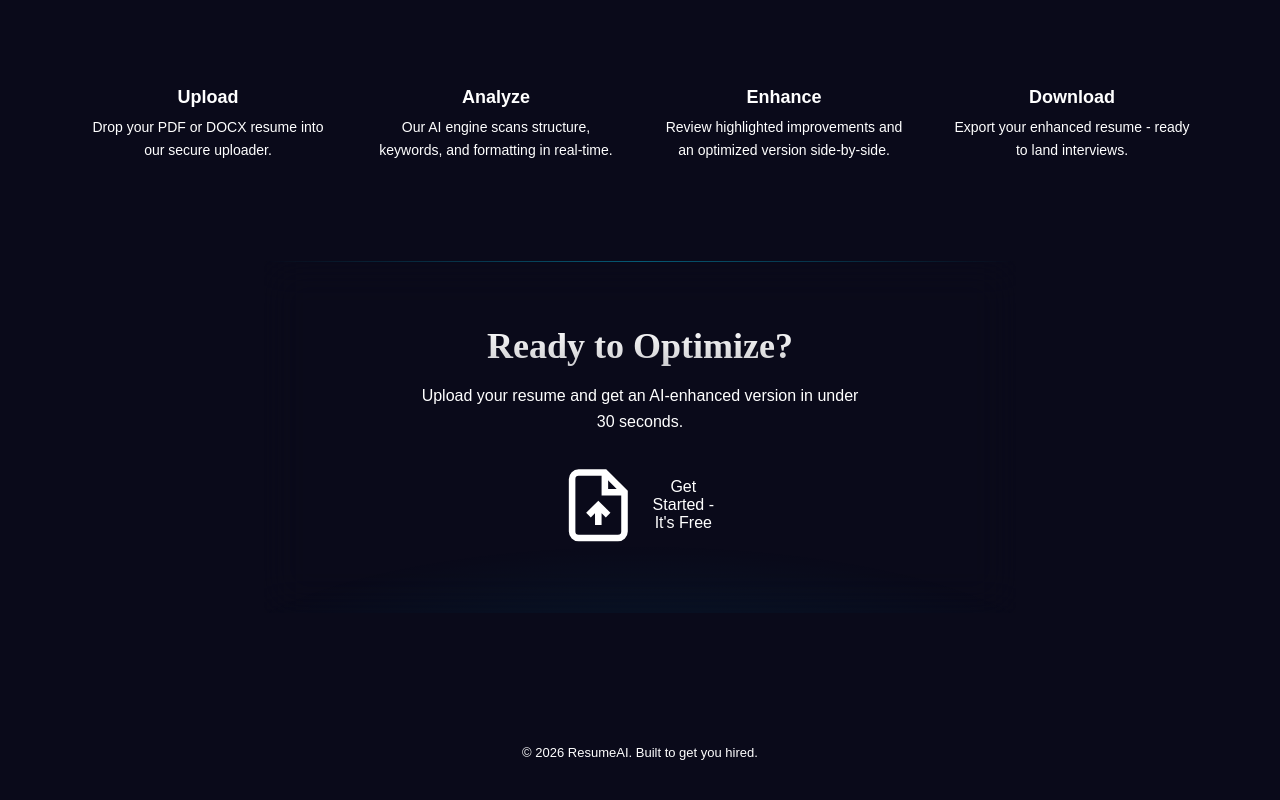
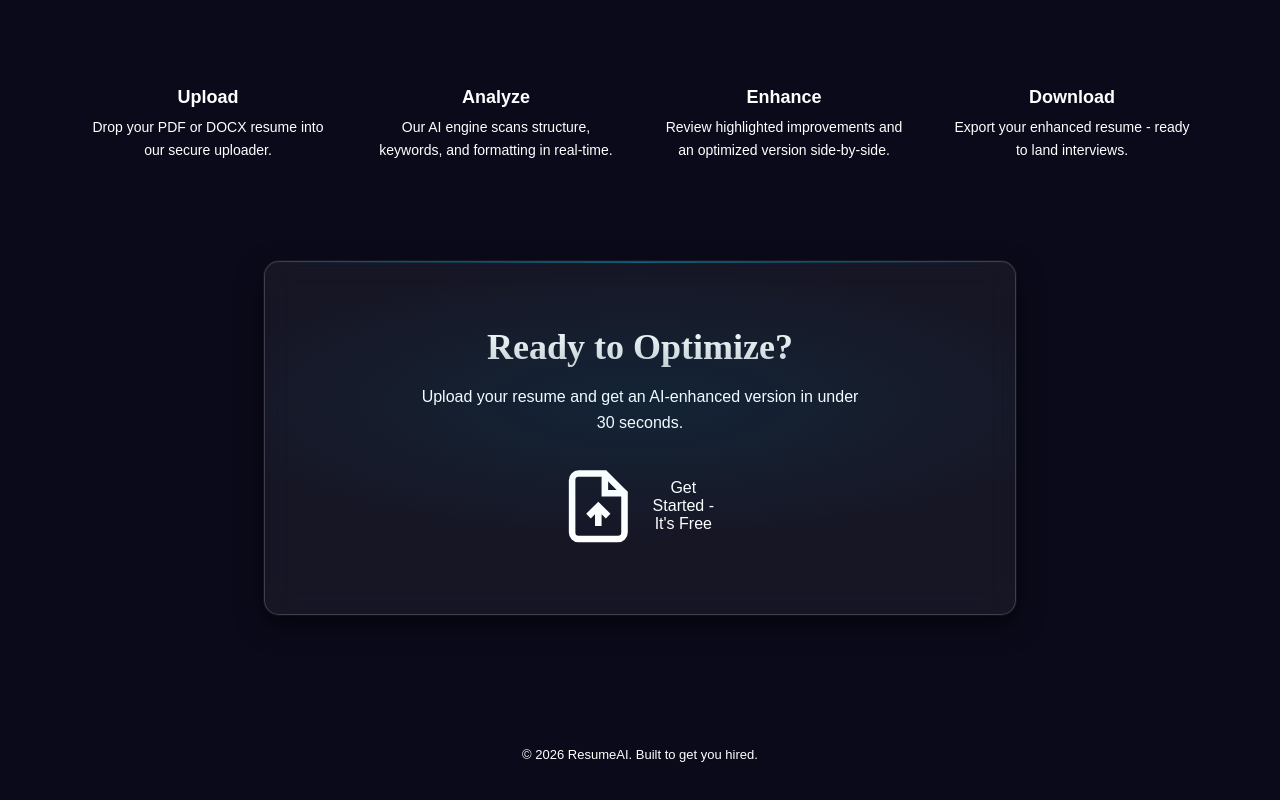
Before and after one commit to POSTI-25/WebProgrammingProject, a Next.js app in the folder frontend/resume-enhancer/: page /features in a window 1280 px wide. Shown: the part 1432-2232 px from the top of the page. Built offline with nearby package versions, Linux system fonts and the light colour scheme.

Commit message:
css changes for feat-cta-card

```diff
--- a/frontend/resume-enhancer/src/styles/features.css
+++ b/frontend/resume-enhancer/src/styles/features.css
@@ -83,8 +83,8 @@ body {
 
 .feat-card {
   background: rgba(255, 255, 255, 0.06); /* more visible glass */
-  backdrop-filter: blur(18px);
-  -webkit-backdrop-filter: blur(18px);
+  backdrop-filter: blur(10px);
+  -webkit-backdrop-filter: blur(10px);
 
   border: 1px solid rgba(255, 255, 255, 0.15); /* brighter border */
 
@@ -293,16 +293,39 @@ box-shadow:
 }
 
 .feat-cta-card {
-  background: var(--re-glass-bg);
-  backdrop-filter: blur(20px);
-  -webkit-backdrop-filter: blur(20px);
-  border: 1px solid var(--re-glass-border);
-  border-radius: var(--re-radius-lg);
+  background: rgba(255, 255, 255, 0.05); /* brighter glass */
+  backdrop-filter: blur(15px);
+  -webkit-backdrop-filter: blur(15px);
+
+  border: 1px solid rgba(255, 255, 255, 0.18); /* clearer border */
+  border-radius: 15px;
+
   padding: 64px 48px;
   text-align: center;
+
+  box-shadow:
+    0 10px 26px rgba(0, 0, 0, 0.5),   /* depth */
+    0 0 0 1px rgba(255, 255, 255, 0.06); /* crisp outline */
+
   position: relative;
   overflow: hidden;
 }
+
+.feat-cta-card::after {
+  content: "";
+  position: absolute;
+  inset: 0;
+  border-radius: inherit;
+
+  background: radial-gradient(
+    circle at top,
+    rgba(255, 255, 255, 0.12),
+    transparent 65%
+  );
+
+  pointer-events: none;
+}
+
 
 .feat-cta-card::before {
   content: '';
```
